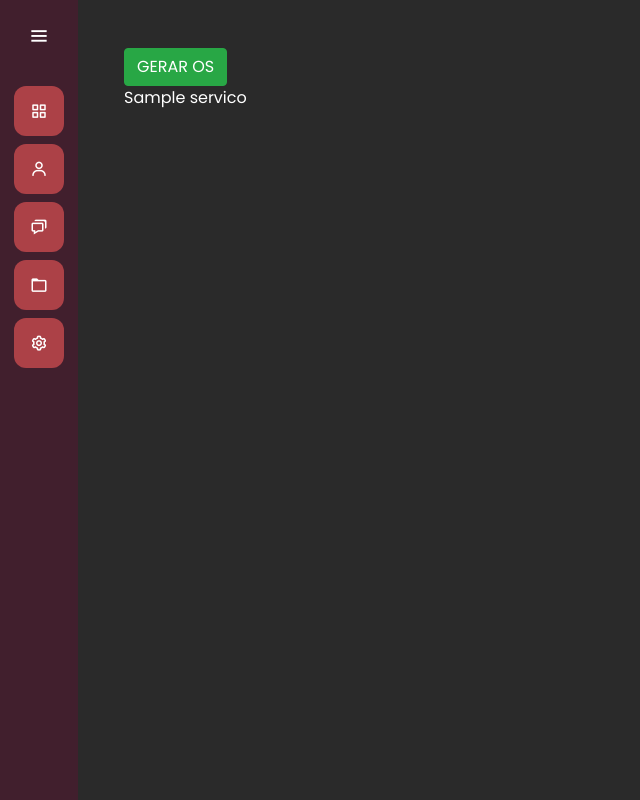
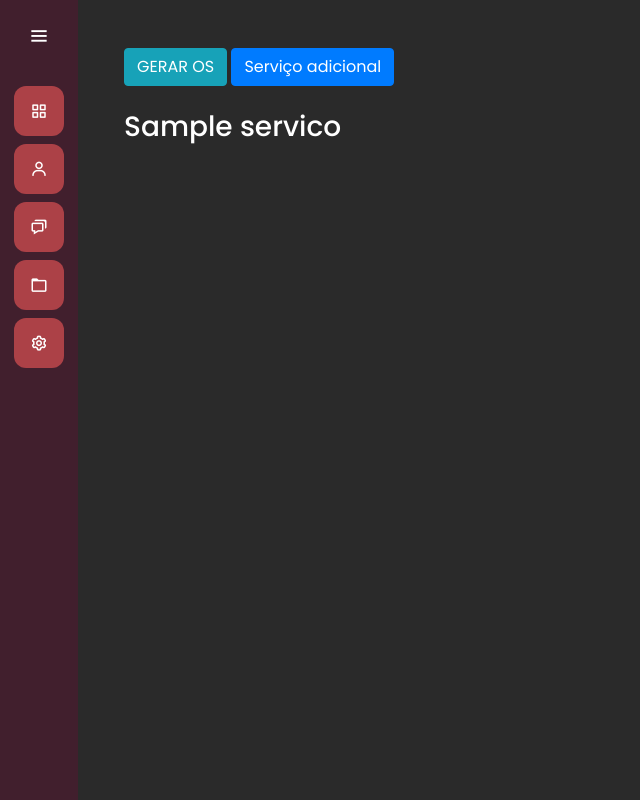
Before and after one commit to FelipeNascimento-dev/mecajato, a Django app: a page that uses servicos/templates/servicos/servico.html in a window 1280 px wide. Shown: the whole page, without its empty margins (0-640 px from the left). Run offline with Django 5.2, Linux system fonts and the light colour scheme; tables that the repository leaves empty hold one stand-in row (values such as "Sample post").

Commit message:
feat: serviços adicionais

```diff
--- a/servicos/admin.py
+++ b/servicos/admin.py
@@ -1,6 +1,7 @@
 from django.contrib import admin
 
-from .models import CategoriaManutencao, Servico
+from .models import CategoriaManutencao, Servico, ServicoAdicional
 
 admin.site.register(CategoriaManutencao)
 admin.site.register(Servico)
+admin.site.register(ServicoAdicional)
--- a/servicos/models.py
+++ b/servicos/models.py
@@ -14,6 +14,15 @@ class CategoriaManutencao(models.Model):
         return self.titulo
 
 
+class ServicoAdicional(models.Model):
+    titulo = models.CharField(max_length=50)
+    descricao = models.TextField()
+    preco = models.FloatField()
+
+    def __str__(self) -> str:
+        return self.titulo
+
+
 class Servico(models.Model):
     titulo = models.CharField(max_length=200)
     cliente = models.ForeignKey(Cliente, on_delete=models.SET_NULL, null=True)
@@ -24,6 +33,7 @@ class Servico(models.Model):
     protocolo = models.CharField(
         max_length=52, null=True, blank=True, unique=True)
     identificador = models.CharField(max_length=24, null=True, blank=True)
+    servicos_adicionais = models.ManyToManyField(ServicoAdicional)
 
     def __str__(self) -> str:
         return self.titulo
--- a/servicos/templates/servicos/servico.html
+++ b/servicos/templates/servicos/servico.html
@@ -11,9 +11,46 @@
     <br>
     <br>
     <div class="container">
-        <a class="btn btn-success" href="{% url 'gerar_os' servico.identificador %}">GERAR OS</a>
+        <a class="btn btn-info" href="{% url 'gerar_os' servico.identificador %}">GERAR OS</a>
+        <button type="button" class="btn btn-primary" data-toggle="modal" data-target="#exampleModal">
+            Serviço adicional
+        </button>
         <br>
-        {{servico.titulo}}
+        <br>
+        <h3>{{servico.titulo}}<h3>
+    </div>
+{% endblock %}
+
+
+{% block 'body' %}
+    <div class="modal fade" id="exampleModal" tabindex="-1" role="dialog" aria-labelledby="exampleModalLabel" aria-hidden="true">
+        <div class="modal-dialog" role="document">
+            <div class="modal-content">
+            <div class="modal-header">
+                <h5 class="modal-title" id="exampleModalLabel">Serviço adicional</h5>
+                <button type="button" class="close" data-dismiss="modal" aria-label="Close">
+                <span aria-hidden="true">&times;</span>
+                </button>
+            </div>
+            <div class="modal-body">
+                <form action="{% url 'servico_adicional' %}" method="POST">{% csrf_token %}
+                    <input type="hidden" name="identificador_servico" value={{servico.identificador}}>
+
+                    <label>Digite o título:</label>
+                    <input type="text" placeholder="titulo" class="form-control" name="titulo">
+
+                    <label>Digite o descrição:</label>
+                    <input type="text" placeholder="titulo" class="form-control" name="descricao">
+
+
+                    <label>Digite o preço:</label>
+                    <input type="number" placeholder="titulo" class="form-control" name="preco">
+                    <br>
+                    <input type="submit" class="btn btn-success" value="Salvar">
+                </form>
+            </div>
+            </div>
+        </div>
     </div>
 
 {% endblock %}
--- a/servicos/urls.py
+++ b/servicos/urls.py
@@ -6,4 +6,5 @@ urlpatterns = [
     path('listar_servico/', views.listar_servico, name='listar_servico'),
     path('servico/<str:identificador>/', views.servico, name='servico'),
     path('gerar_os/<str:identificador>/', views.gerar_os, name='gerar_os'),
+    path('servico_adicional/', views.servico_adicional, name="servico_adicional")
 ]
--- a/servicos/views.py
+++ b/servicos/views.py
@@ -1,7 +1,7 @@
 from django.shortcuts import render, get_object_or_404
 from .forms import FormServico
 from django.http import HttpResponse, FileResponse
-from .models import Servico
+from .models import Servico, ServicoAdicional
 from fpdf import FPDF
 from io import BytesIO
 
@@ -62,3 +62,22 @@ def gerar_os(request, identificador):
     pdf_content = pdf.output(dest='S').encode('latin1')
     pdf_bytes = BytesIO(pdf_content)
     return FileResponse(pdf_bytes, as_attachment=True, filename=f"os-{servico.protocolo}.pdf")
+
+
+def servico_adicional(request):
+    identificador_servico = request.POST.get('identificador_servico')
+    titulo = request.POST.get('titulo')
+    descricao = request.POST.get('descricao')
+    preco = request.POST.get('preco')
+
+    servico_adicional = ServicoAdicional(titulo=titulo,
+                                         descricao=descricao,
+                                         preco=preco)
+
+    servico_adicional.save()
+
+    servico = Servico.objects.get(identificador=identificador_servico)
+    servico.servicos_adicionais.add(servico_adicional)
+    servico.save()
+
+    return HttpResponse("Salvo")
```
Also changed, not shown: servicos/migrations/0004_servicoadicional.py (added), servicos/migrations/0005_servico_servicos_adicionais.py (added).
